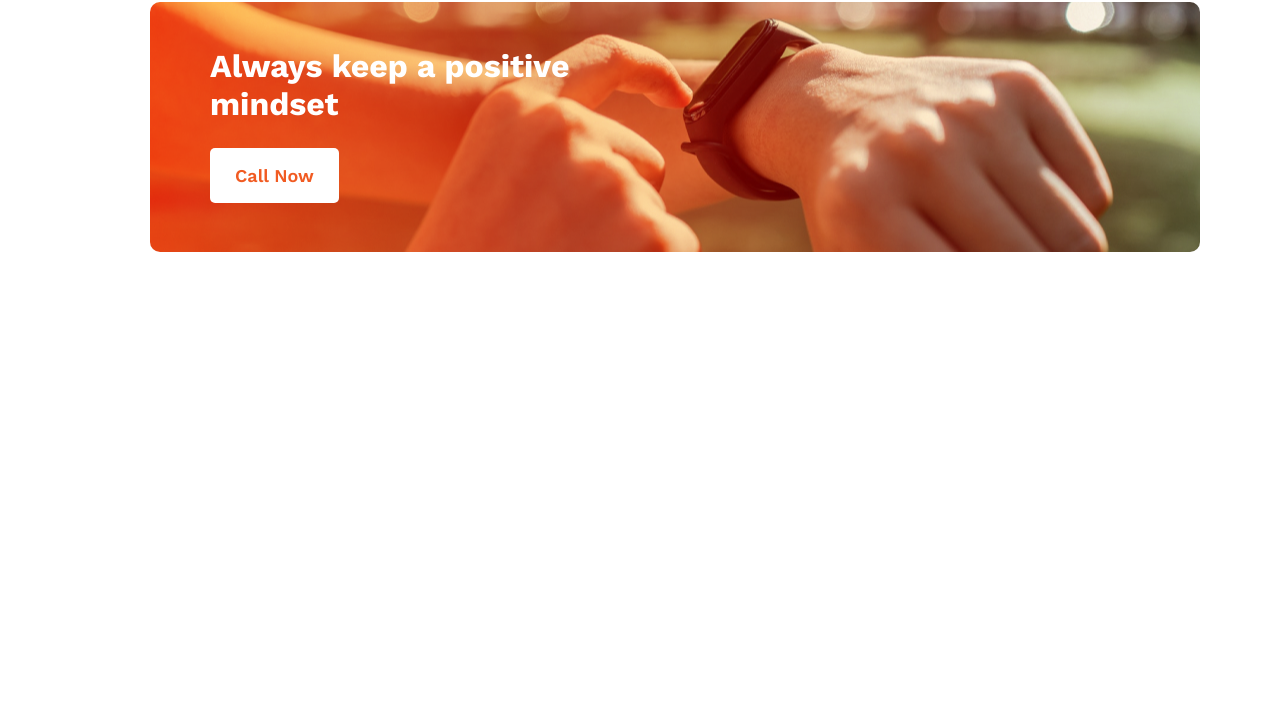
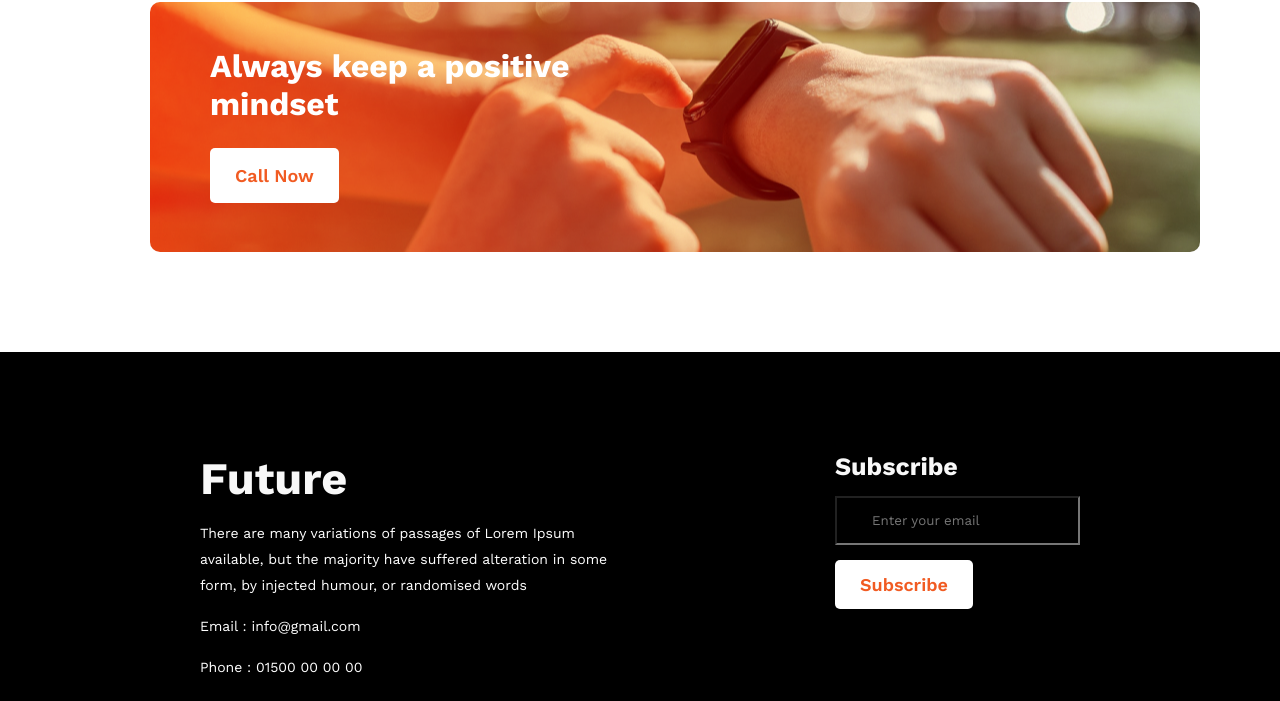
Before and after one commit to partha6459/new-year, a plain HTML site: page index.html in a window 1280 px wide. Shown: the part 2160-2861 px from the top of the page. Before the commit the page ends 2512 px from the top, so only its background shows below. Drawn offline with nearby package versions, Linux system fonts and the light colour scheme.

Commit message:
completed all

```diff
--- a/index.html
+++ b/index.html
@@ -82,5 +82,32 @@
         <h1 class="thrd-sectitle">Always keep a positive<br>mindset</h1>
         <button class="scnd-btn">Call Now</button>
     </div>
+
+    <!-- Footer Section -->
+
+    <footer class="footer">
+
+        <div class="footer-section">
+
+            <div>
+                <h1 class="footer-title">Future</h1>
+                <p class="footer-desc">There are many variations of passages of Lorem Ipsum <br>
+                    available, but the majority have suffered alteration in some <br>
+                    form, by injected humour, or randomised words</p>
+                <p class="footer-desc">Email : info@gmail.com</p>
+                <p class="footer-desc">Phone : 01500 00 00 00</p>
+                <img class="footer-icon" src="./images/icons/fb.png">
+                <img class="footer-icon" src="./images/icons/twitter.png">
+                <img class="footer-icon" src="./images/icons/youtube.png">
+            </div>
+            <div>
+                <h2 class="footer-titlescnd">Subscribe</h2>
+                <input class="input-tp" type="email" placeholder="Enter your email"><br>
+                <button class="footer-btn">Subscribe</button>
+            </div>
+
+        </div>
+
+    </footer>
 </body>
 </html>
--- a/styles.css
+++ b/styles.css
@@ -180,3 +180,70 @@ font-family: 'Work Sans', sans-serif;
 }
 
 /* Footer Section */
+
+.footer-section{
+    display: flex;
+    justify-content: space-between;
+    margin-left: 200px;
+    margin-right: 200px;
+    padding-top: 100px;
+    padding-bottom: 100px;
+}
+
+.footer{
+    background-color: black;
+    color: white;
+}
+
+
+.input-tp{
+    background-color: black;
+    color: white;
+    padding: 15px 35px;
+}
+.footer-btn{
+    color: #F15B22;
+    text-align: center;
+    font-family: Work Sans;
+    font-size: 18px;
+    font-style: normal;
+    font-weight: 600;
+    line-height: normal;
+    border-radius: 5px;
+    background: #FFF;
+    padding: 14px 25px;
+    border-style: none;
+    margin-top: 15px;
+}
+
+.footer-icon{
+    margin-right: 10px;
+    margin-top: 12px;
+}
+.footer-title{
+    color: #F8F8F8;
+    font-family: Work Sans;
+    font-size: 45px;
+    font-style: normal;
+    font-weight: 700;
+    line-height: normal;
+    margin-bottom: 15px;
+}
+.footer-titlescnd{
+    color: #F8F8F8;
+    font-family: Work Sans;
+    font-size: 25px;
+    font-style: normal;
+    font-weight: 700;
+    line-height: normal;
+    margin-bottom: 15px;
+}
+.footer-desc{
+    color: #FFF;
+    font-family: Work Sans;
+    font-size: 14px;
+    font-style: normal;
+    font-weight: 400;
+    line-height: 26px; /* 162.5% */
+    margin-bottom: 15px;
+}
```
